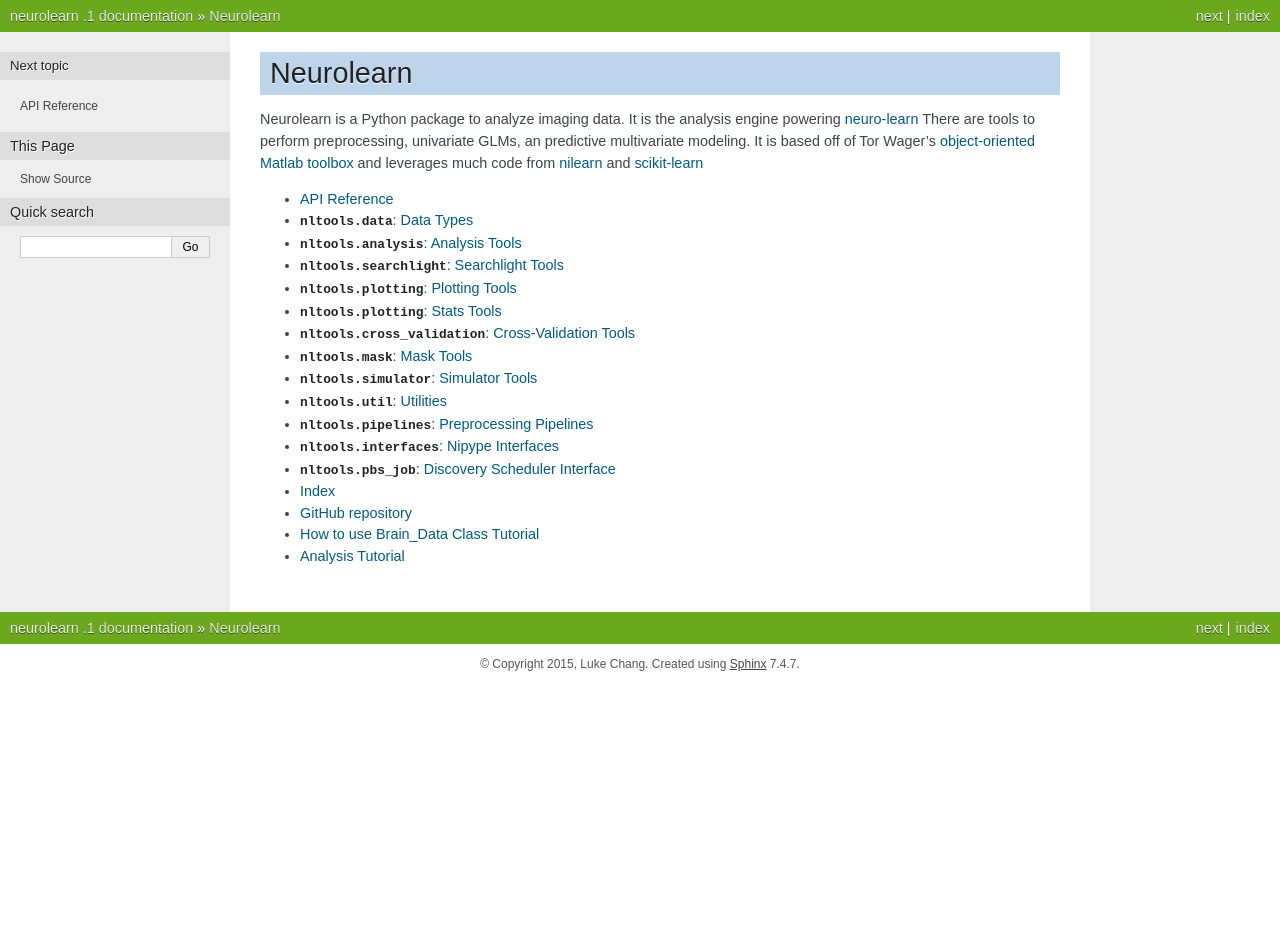
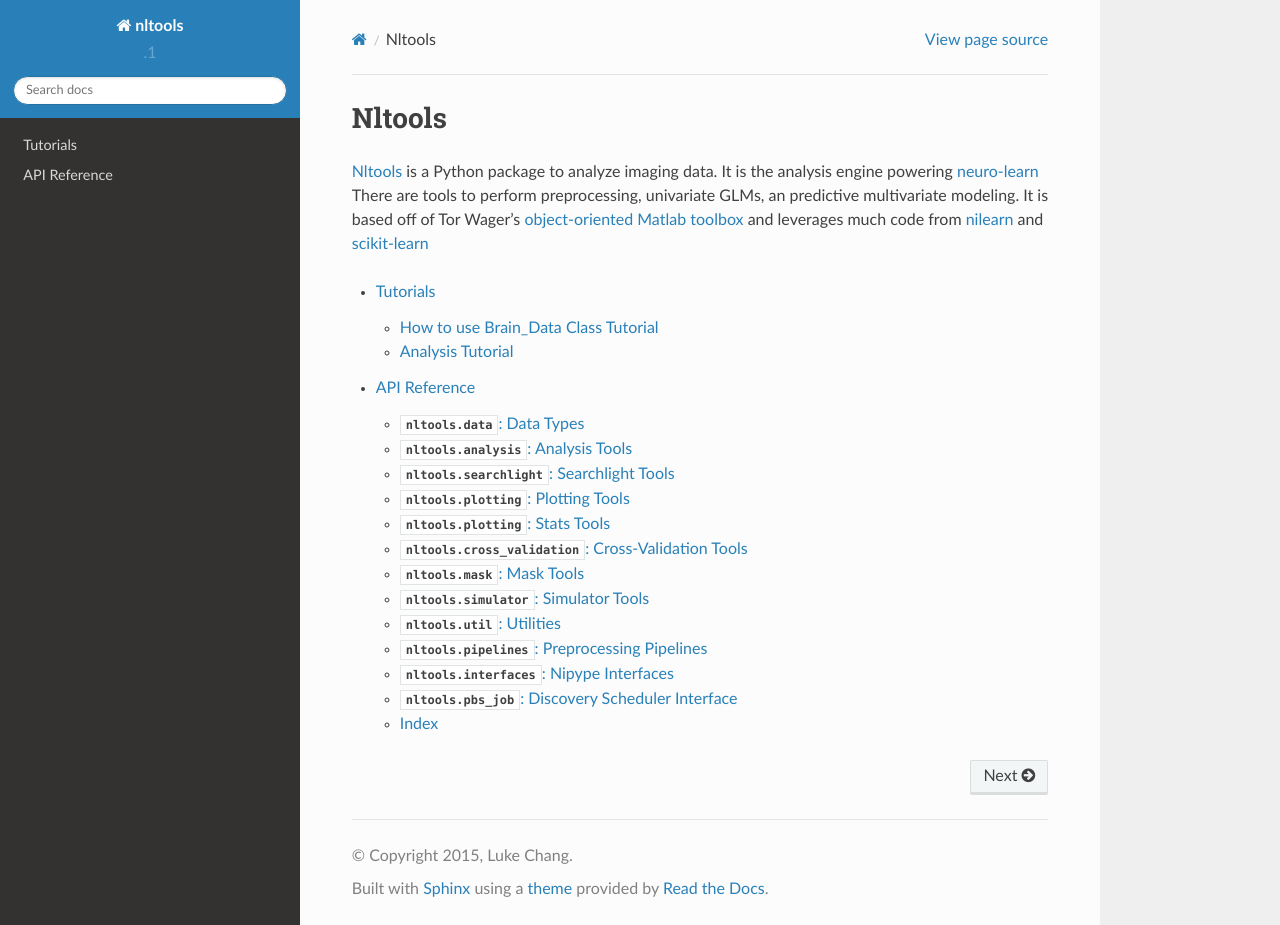
Before and after one commit to cosanlab/nltools, a Sphinx documentation site: the page built from docs/index.rst, in a window 1280 px wide and 925 px high. Built offline with Sphinx 7.4.7 and the Read the Docs theme 2.0.0, drawn with Linux system fonts in a browser that asks for light colours.

Commit message:
Updated sphinx docs

```diff
--- a/docs/conf.py
+++ b/docs/conf.py
@@ -1,6 +1,6 @@
 # -*- coding: utf-8 -*-
 #
-# neurolearn documentation build configuration file, created by
+# nltools documentation build configuration file, created by
 # sphinx-quickstart on Thu Jun  4 07:22:28 2015.
 #
 # This file is execfile()d with the current directory set to its
@@ -91,6 +91,7 @@
     'sphinx.ext.autodoc',
     'sphinx.ext.autosummary',
     'sphinxcontrib.napoleon',
+    'sphinx.ext.viewcode'
 ]
 
 # Add any paths that contain templates here, relative to this directory.
@@ -108,7 +109,7 @@
 master_doc = 'index'
 
 # General information about the project.
-project = u'neurolearn'
+project = u'nltools'
 copyright = u'2015, Luke Chang'
 author = u'Luke Chang'
 
@@ -143,15 +144,15 @@
 #default_role = None
 
 # If true, '()' will be appended to :func: etc. cross-reference text.
-#add_function_parentheses = True
+add_function_parentheses = True
 
 # If true, the current module name will be prepended to all description
 # unit titles (such as .. function::).
-#add_module_names = True
+add_module_names = True
 
 # If true, sectionauthor and moduleauthor directives will be shown in the
 # output. They are ignored by default.
-#show_authors = False
+show_authors = True
 
 # The name of the Pygments (syntax highlighting) style to use.
 pygments_style = 'sphinx'
@@ -174,7 +175,9 @@
 on_rtd = os.environ.get('READTHEDOCS', None) == 'True'
 
 if not on_rtd:  # only import and set the theme if we're building docs locally
-    html_theme = 'nature'
+  import sphinx_rtd_theme
+  html_theme = 'sphinx_rtd_theme'
+  html_theme_path = [sphinx_rtd_theme.get_html_theme_path()]
 
 # Theme options are theme-specific and customize the look and feel of a theme
 # further.  For a list of options available for each theme, see the
@@ -226,22 +229,22 @@
 #html_additional_pages = {}
 
 # If false, no module index is generated.
-#html_domain_indices = True
+html_domain_indices = True
 
 # If false, no index is generated.
-#html_use_index = True
+html_use_index = True
 
 # If true, the index is split into individual pages for each letter.
 #html_split_index = False
 
 # If true, links to the reST sources are added to the pages.
-#html_show_sourcelink = True
+html_show_sourcelink = True
 
 # If true, "Created using Sphinx" is shown in the HTML footer. Default is True.
 #html_show_sphinx = True
 
 # If true, "(C) Copyright ..." is shown in the HTML footer. Default is True.
-#html_show_copyright = True
+html_show_copyright = True
 
 # If true, an OpenSearch description file will be output, and all pages will
 # contain a <link> tag referring to it.  The value of this option must be the
@@ -266,7 +269,7 @@
 #html_search_scorer = 'scorer.js'
 
 # Output file base name for HTML help builder.
-htmlhelp_basename = 'neurolearndoc'
+htmlhelp_basename = 'nltoolsdoc'
 
 # -- Options for LaTeX output ---------------------------------------------
 
@@ -288,7 +291,7 @@
 # (source start file, target name, title,
 #  author, documentclass [howto, manual, or own class]).
 latex_documents = [
-  (master_doc, 'neurolearn.tex', u'neurolearn Documentation',
+  (master_doc, 'nltools.tex', u'nltools Documentation',
    u'Luke Chang', 'manual'),
 ]
 
@@ -318,7 +321,7 @@
 # One entry per manual page. List of tuples
 # (source start file, name, description, authors, manual section).
 man_pages = [
-    (master_doc, 'neurolearn', u'neurolearn Documentation',
+    (master_doc, 'nltools', u'nltools Documentation',
      [author], 1)
 ]
 
@@ -332,8 +335,8 @@
 # (source start file, target name, title, author,
 #  dir menu entry, description, category)
 texinfo_documents = [
-  (master_doc, 'neurolearn', u'neurolearn Documentation',
-   author, 'neurolearn', 'One line description of project.',
+  (master_doc, 'nltools', u'nltools Documentation',
+   author, 'nltools', 'One line description of project.',
    'Miscellaneous'),
 ]
 
--- a/docs/index.rst
+++ b/docs/index.rst
@@ -1,12 +1,10 @@
-Neurolearn
-==========
+Nltools
+=======
 
-Neurolearn is a Python package to analyze imaging data.  It is the analysis engine powering `neuro-learn <http://neuro-learn.org>`_ There are tools to perform preprocessing, univariate GLMs, an predictive multivariate modeling.  It is based off of Tor Wager's `object-oriented Matlab toolbox <https://github.com/canlab/CanlabCore>`_ and leverages much code from `nilearn <http://nilearn.github.io/>`_ and  `scikit-learn <http://scikit-learn.org>`_
+`Nltools <https://github.com/ljchang/neurolearn>`_ is a Python package to analyze imaging data.  It is the analysis engine powering `neuro-learn <http://neuro-learn.org>`_ There are tools to perform preprocessing, univariate GLMs, an predictive multivariate modeling.  It is based off of Tor Wager's `object-oriented Matlab toolbox <https://github.com/canlab/CanlabCore>`_ and leverages much code from `nilearn <http://nilearn.github.io/>`_ and  `scikit-learn <http://scikit-learn.org>`_
 
 .. toctree::
-	:maxdepth: 3
+	:maxdepth: 2
 
+	tutorials
 	reference
-	GitHub repository <https://github.com/ljchang/neurolearn>
-	How to use Brain_Data Class Tutorial  <http://nbviewer.jupyter.org/github/ljchang/neurolearn/blob/master/scripts/NLTools_Brain_Data_Class_Tutorial.ipynb>
-	Analysis Tutorial  <http://nbviewer.ipython.org/github/ljchang/neurolearn/blob/master/scripts/Chang_ML_fMRI_Tutorial.ipynb>
--- a/docs/reference.rst
+++ b/docs/reference.rst
@@ -1,5 +1,5 @@
 API Reference
-=============
+*************
 
 This reference provides detailed documentation for all modules, classes, and
 methods in the current release of Neurolearn.
```
Also changed, not shown: docs/tutorials.rst (added, +10 -0 lines), 3 other files.
